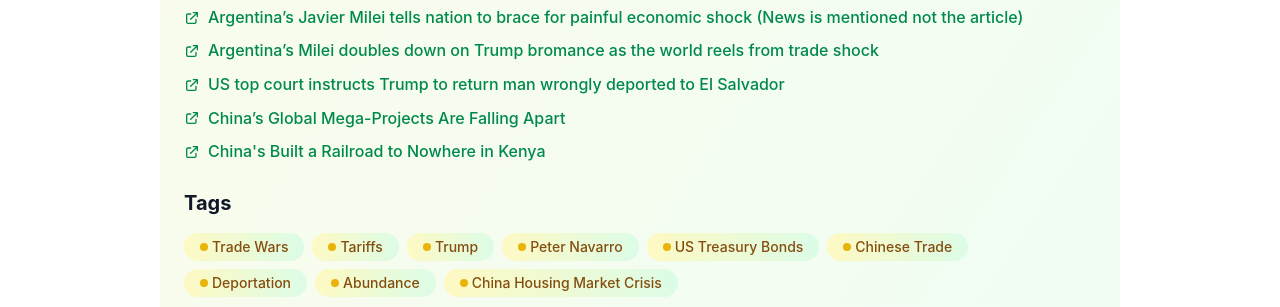
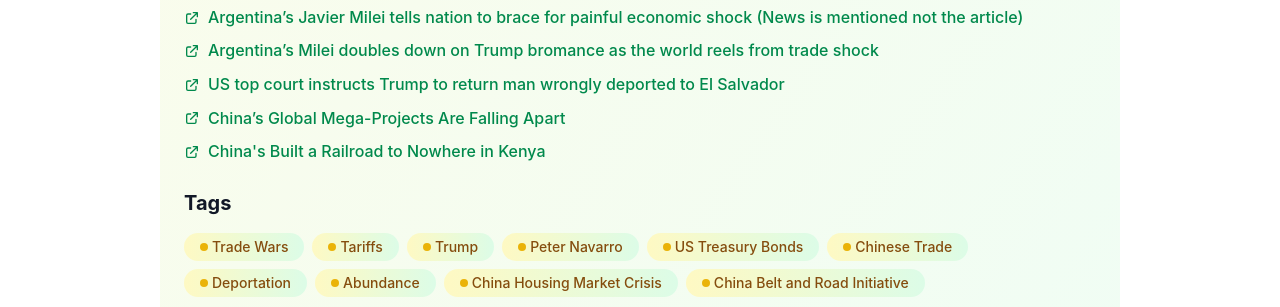
Before and after one commit to LemonadeStandPodcast/LemonadeStandPodcast.github.io, an Astro site: page /episodes/trade-wars-have-begun in a window 1280 px wide. Shown: the part 1158-1465 px from the top of the page. Built offline with nearby package versions, Linux system fonts and the light colour scheme; Astro itself is replaced by a stand-in of ours.

Commit message:
feat: add "China Belt and Road Initiative" tag to "The Trade Wars Have Begun" episode

```diff
--- a/src/content/episodes/trade-wars-have-begun.md
+++ b/src/content/episodes/trade-wars-have-begun.md
@@ -15,6 +15,7 @@
   - "Deportation"
   - "Abundance"
   - "China Housing Market Crisis"
+  - "China Belt and Road Initiative"
 citations:
   - title: "Trump’s tariff-driven market crash, briefly explained (News is mentioned not the article)"
     url: "https://www.vox.com/the-logoff-newsletter-trump/407468/trump-tariff-market-crash-economy-recession"
```
